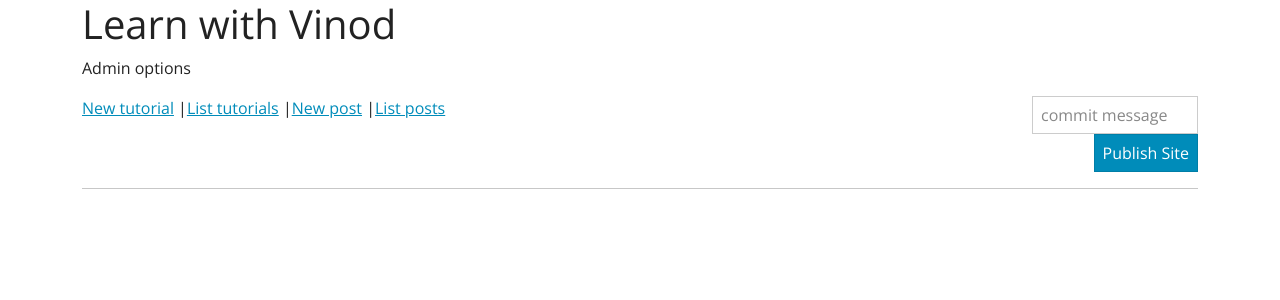
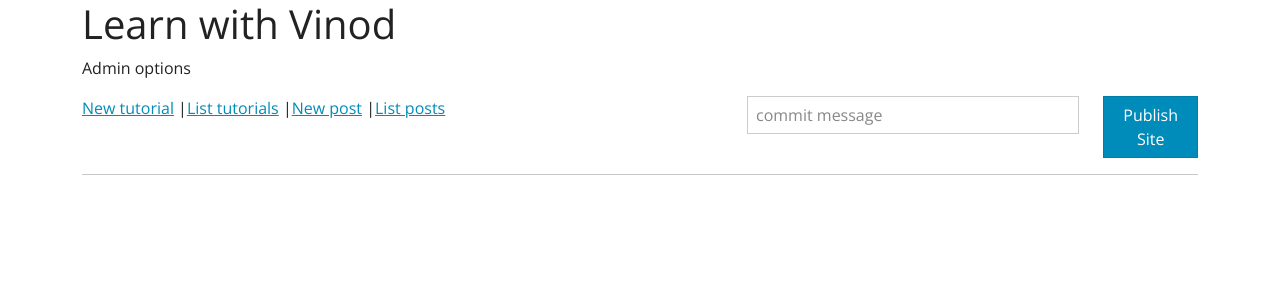
Before and after one commit to vinod-kayartaya/vinod-co, a React (Create React App) app: page /admin in a window 1280 px wide. Shown: the top 300 px of the page. Built offline with nearby package versions, Linux system fonts and the light colour scheme.

Commit message:
updated post title

```diff
--- a/src/components/admin/AdminPage.js
+++ b/src/components/admin/AdminPage.js
@@ -9,21 +9,27 @@ const AdminPage = () => {
                 <h1>Learn with Vinod</h1>
                 <p>Admin options</p>
                 <div className='row'>
-                    <div className='col-10'>
+                    <div className='col-7'>
                         <Link to='/admin/tutorials/new'>New tutorial</Link> |
                         <Link to='/admin/tutorials/list'>List tutorials</Link> |
                         <Link to='/admin/posts/new'>New post</Link> |
                         <Link to='/admin/posts/list'>List posts</Link>
                     </div>
-                    <div className='col-2 text-end'>
+                    <div className='col-5 text-end'>
+                        <div className='row'>
+                            <div className='col'>
                                 <input
                                     type='text'
                                     className='form-control'
                                     placeholder='commit message'
                                     name='commitMessage'
                                     value={commitMessage}
-                            onChange={(e) => setCommitMessage(e.target.value)}
+                                    onChange={(e) =>
+                                        setCommitMessage(e.target.value)
+                                    }
                                 />
+                            </div>
+                            <div className='col-3'>
                                 <button
                                     className='btn btn-primary'
                                     onClick={() => {
@@ -31,16 +37,24 @@ const AdminPage = () => {
                                             'http://localhost:4000/api/publish-to-git',
                                             {
                                                 method: 'post',
-                                        body: JSON.stringify({ commitMessage }),
+                                                body: JSON.stringify({
+                                                    commitMessage,
+                                                }),
                                                 headers: {
-                                            'Content-Type': 'application/json',
+                                                    'Content-Type':
+                                                        'application/json',
                                                 },
                                             }
-                                ).then(() => alert('Publish to git started'));
+                                        ).then(() => {
+                                            setCommitMessage('');
+                                            alert('Publish to git started');
+                                        });
                                     }}
                                 >
                                     Publish Site
                                 </button>
+                            </div>
+                        </div>
                     </div>
                 </div>
                 <hr />
```
Also changed, not shown: public/posts/meta.json (+1 -1 lines). Lines whose indentation alone changed are shown as unchanged.
